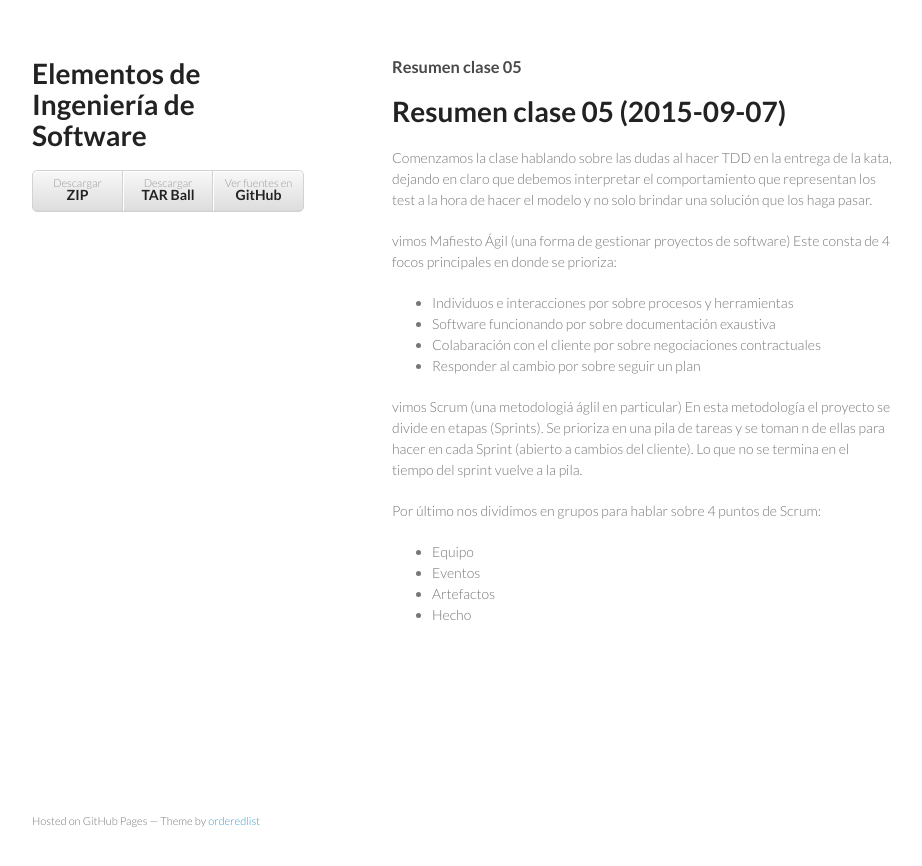
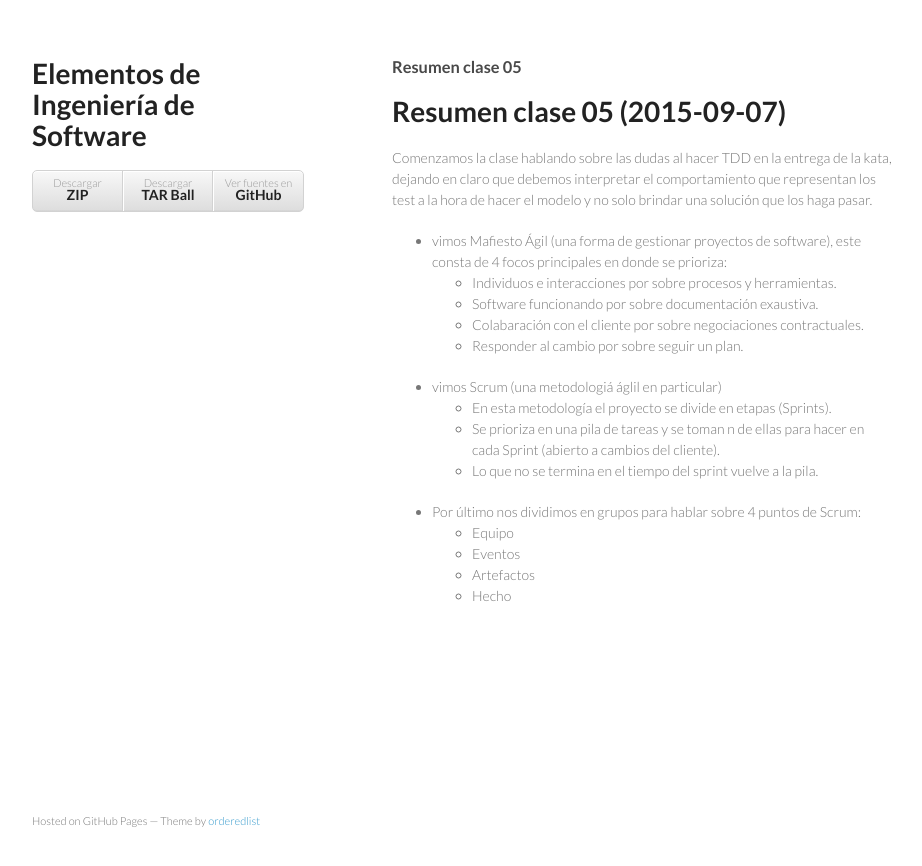
Before and after one commit to SoftwareEngineeringUNQ/bitacora, a Jekyll site: the page built from _posts/2015-09-07-resumen-clase-05.md, in a window 1280 px wide. Shown: the top 866 px of the page, without its empty margins (178-1100 px from the left). Built offline with Jekyll 4.4.1, drawn with Linux system fonts in a browser that asks for light colours.

```diff
--- a/_posts/2015-09-07-resumen-clase-05.md
+++ b/_posts/2015-09-07-resumen-clase-05.md
@@ -9,20 +9,19 @@ Resumen clase 05 (2015-09-07)
 
 Comenzamos la clase hablando sobre las dudas al hacer TDD en la entrega de la kata, dejando en claro que debemos interpretar el comportamiento que representan los test a la hora de hacer el modelo y no solo brindar una solución que los haga pasar.
 
-vimos Mafiesto Ágil (una forma de gestionar proyectos de software)
-Este consta de 4 focos principales en donde se prioriza:
-* Individuos e interacciones por sobre procesos y herramientas
-* Software funcionando por sobre documentación exaustiva
-* Colabaración con el cliente por sobre negociaciones contractuales
-* Responder al cambio por sobre seguir un plan
+* vimos Mafiesto Ágil (una forma de gestionar proyectos de software), este consta de 4 focos principales en donde se prioriza:
+    - Individuos e interacciones por sobre procesos y herramientas.
+    - Software funcionando por sobre documentación exaustiva.
+    - Colabaración con el cliente por sobre negociaciones contractuales.
+    - Responder al cambio por sobre seguir un plan.
 
-vimos Scrum (una metodologiá áglil en particular)
-En esta metodología el proyecto se divide en etapas (Sprints).
-Se prioriza en una pila de tareas y se toman n de ellas para hacer en cada Sprint (abierto a cambios del cliente).
-Lo que no se termina en el tiempo del sprint vuelve a la pila.
+* vimos Scrum (una metodologiá áglil en particular)
+    - En esta metodología el proyecto se divide en etapas (Sprints).
+    - Se prioriza en una pila de tareas y se toman n de ellas para hacer en cada Sprint (abierto a cambios del cliente).
+    - Lo que no se termina en el tiempo del sprint vuelve a la pila.
 
-Por último nos dividimos en grupos para hablar sobre 4 puntos de Scrum:
-* Equipo
-* Eventos
-* Artefactos
-* Hecho
+* Por último nos dividimos en grupos para hablar sobre 4 puntos de Scrum:
+    - Equipo
+    - Eventos
+    - Artefactos
+    - Hecho
```
